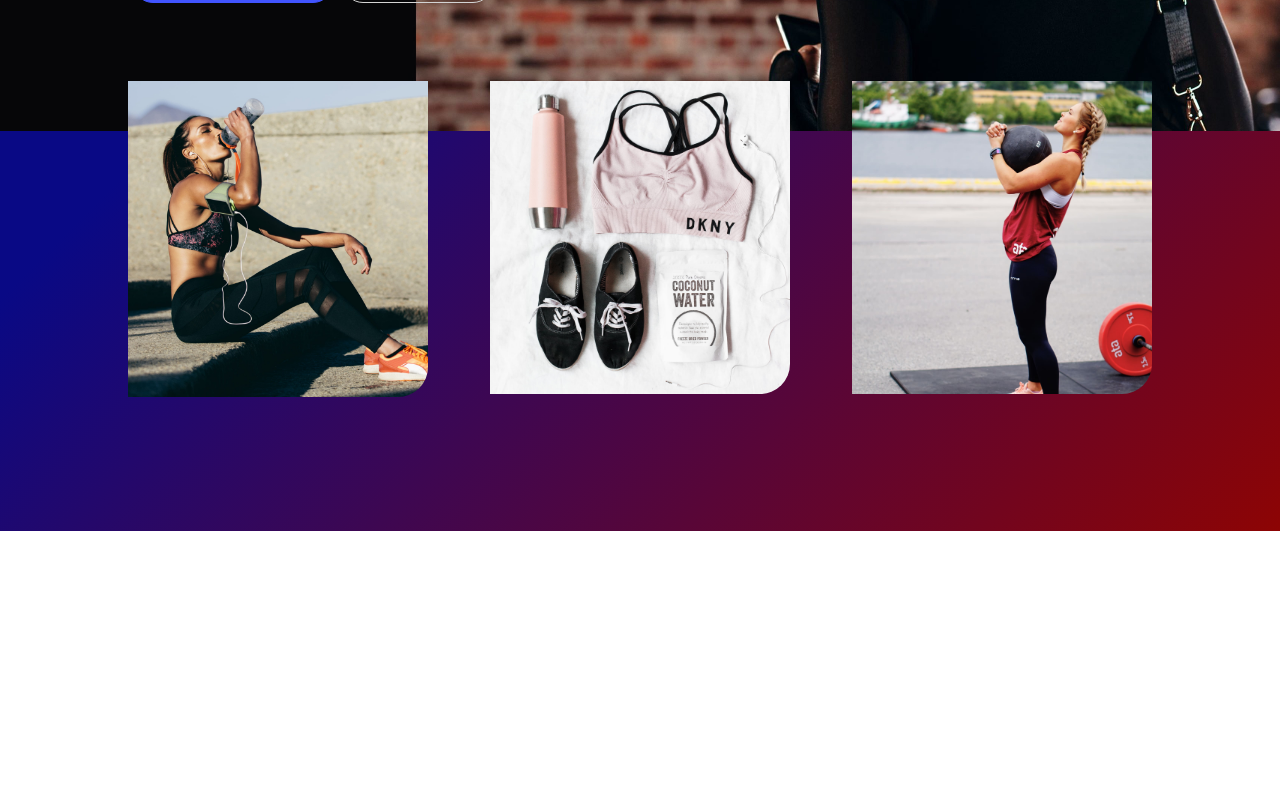
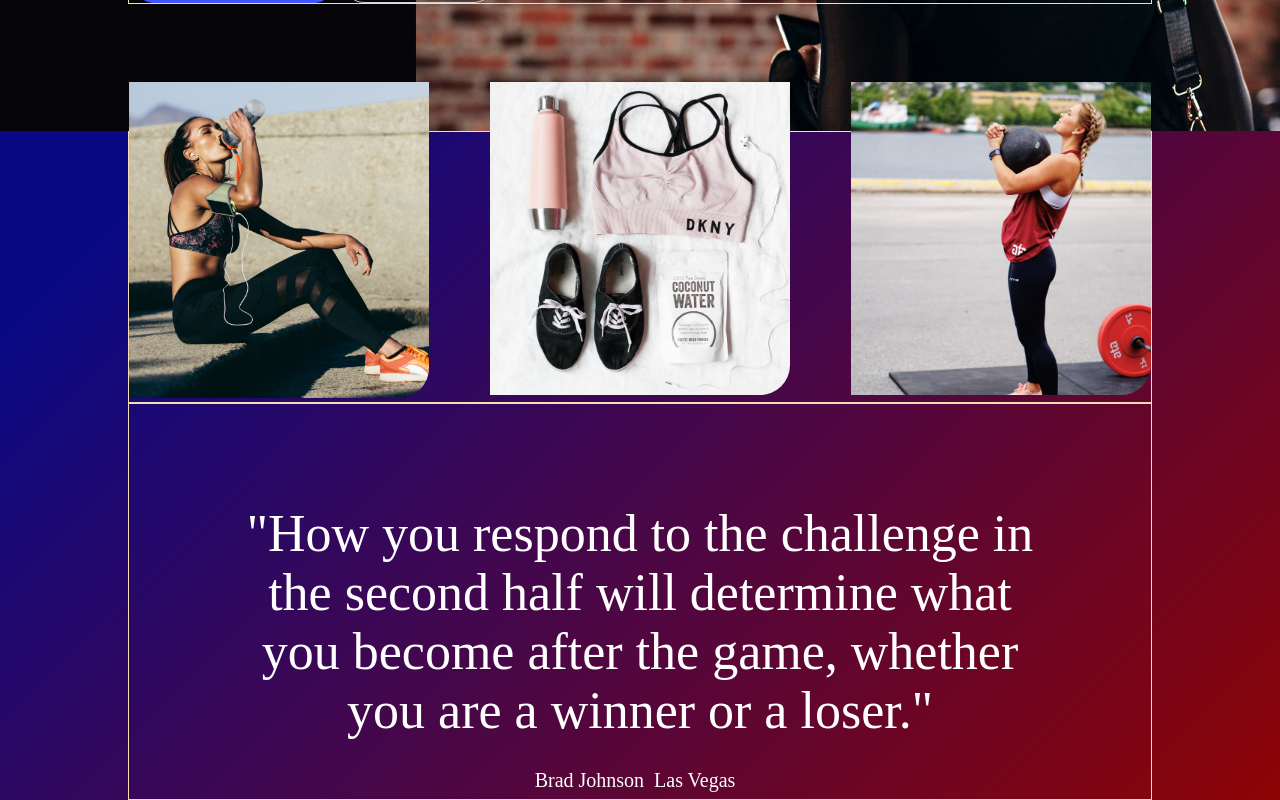
Before and after one commit to marcomaione/proj-html-vuejs, a Vue app: page / in a window 1280 px wide. Shown: the part 399-1199 px from the top of the page. Before the commit the page ends 930 px from the top, so only its background shows below. Built offline with nearby package versions, Linux system fonts and the light colour scheme.

Commit message:
aggiornamento

```diff
--- a/src/components/MyHeader.vue
+++ b/src/components/MyHeader.vue
@@ -44,6 +44,13 @@
                 </div>
                 <div class="slide">
                     <img src="../assets/avada-img/box3-2x.jpg" alt="">
+                </div>
+            </div>
+            <div class="row-1">
+                <div class="text-center">
+                    <p>"How you respond to the challenge in the second half will determine what you become after the game, whether you are a winner or a loser."</p>
+                    <span>Brad Johnson</span>
+                    <span>Las Vegas</span>
                 </div>
             </div>
         </section>
@@ -96,6 +103,7 @@ export default {
 .row-1 {
     width: 80%;
     margin: 0px auto;
+    border: solid 1px wheat;
 }
 .container {
     width: 100%;
@@ -185,14 +193,22 @@ export default {
         }
         .slide {
             margin-top: -50px;
-
-
-
             img {
                 max-width: 300px;
                 border-radius: 0px 0px 30px 0px;
             }
-
+        }
+        .text-center {
+            width: 80%;
+            margin: 0px auto;
+            margin-top: 100px;
+            color: white;
+            font-size: 52px;
+            text-align: center;
+            span {
+                font-size: 20px;
+                margin-right: 10px;
+            }
         }
 
 
```
